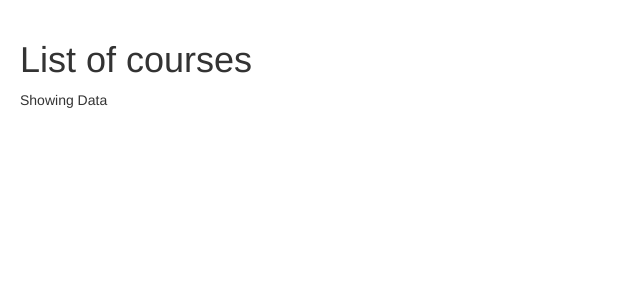
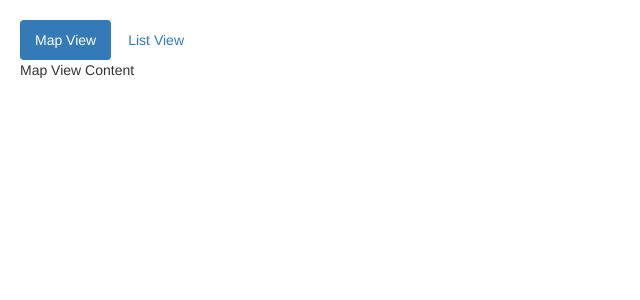
Before and after one commit to bunnydev26/learning_angular4, an Angular app: page / in a window 1280 px wide. Shown: the top 300 px of the page, without its empty margins (0-640 px from the left). Built offline with nearby package versions, Linux system fonts and the light colour scheme.

Commit message:
ngSwitch

```diff
--- a/src/app/app.component.html
+++ b/src/app/app.component.html
@@ -1,16 +1,11 @@
-<div *ngIf="courses.length > 0; then coursesfound else nocourses">
+
+<ul class="nav nav-pills">
+    <li [class.active]="viewMode == 'map'"><a (click)="viewMode = 'map'">Map View</a></li>
+    <li [class.active]="viewMode == 'list'"><a (click)="viewMode = 'list'">List View</a></li>
+</ul>
+
+<div [ngSwitch]="viewMode">
+    <div *ngSwitchCase="'map'">Map View Content</div>
+    <div *ngSwitchCase="'list'">List View Content</div>
+    <div *ngSwitchDefault="">Otherwise</div>
 </div>
-<ng-template #coursesfound>
-	<h1>List of courses</h1>
-</ng-template>
-<ng-template #nocourses>
-	<h1>No courses Found</h1>
-</ng-template>
-
-<div [hidden]="courses.length == 0">
-	Showing Data
-</div>
-
-<div [hidden]="courses.length > 0">
-	I am not showing data
-</div>
--- a/src/app/app.component.ts
+++ b/src/app/app.component.ts
@@ -5,5 +5,5 @@ import { Component } from '@angular/core';
   styleUrls: ['./app.component.css'],
 })
 export class AppComponent {
-	courses = [1, 2, 3]
+	viewMode:string = 'map';
 }
```
